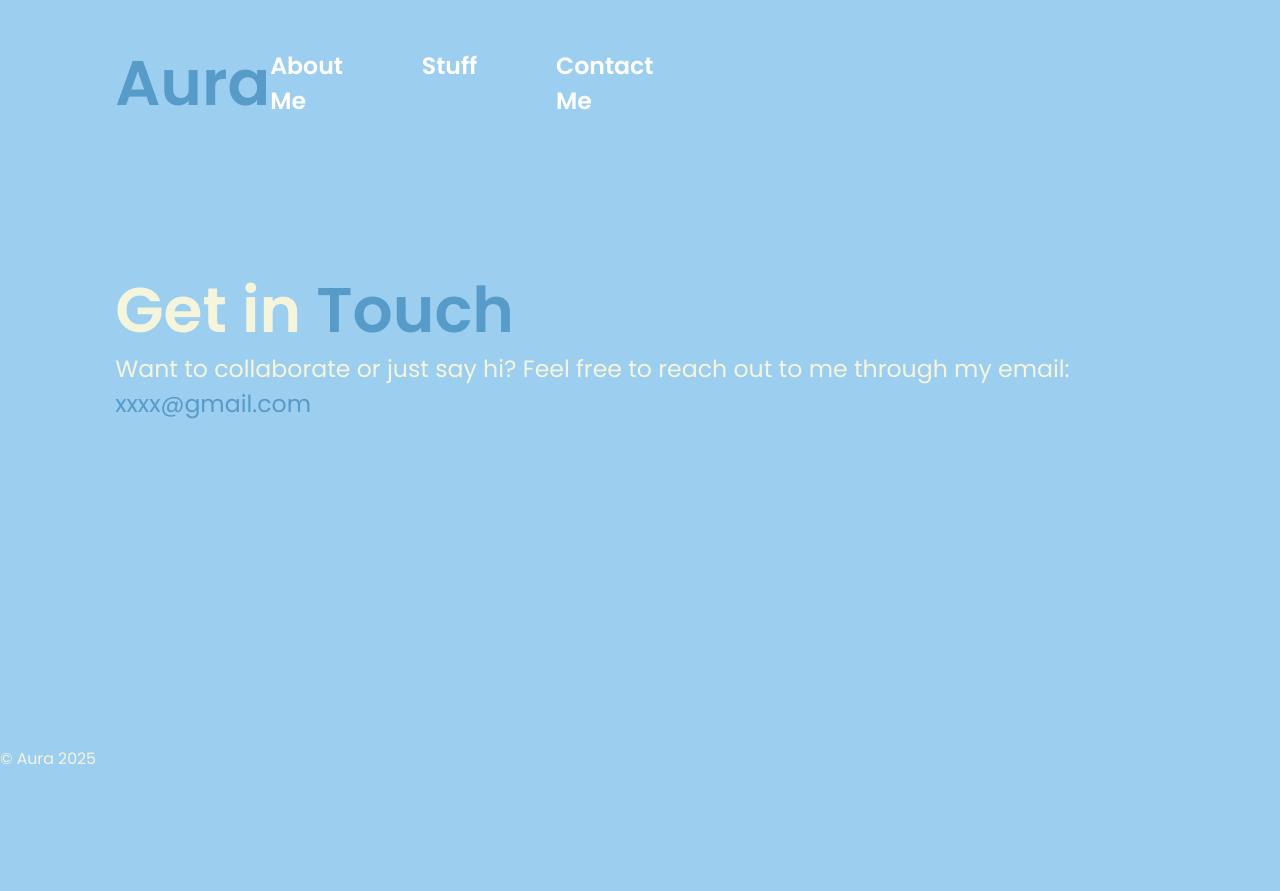
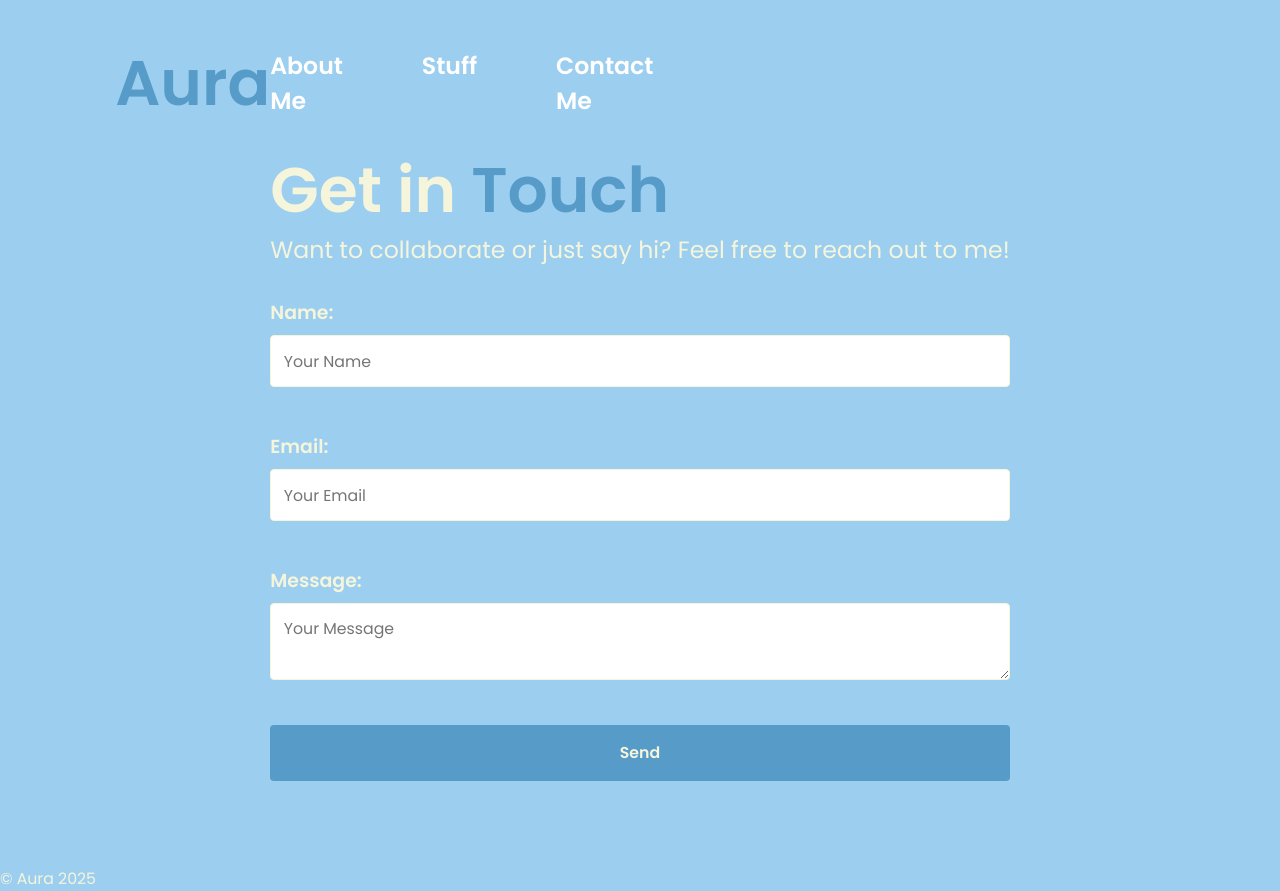
Before and after one commit to front-end-fundamentals-2025/fef-portfolio-auraloco, a plain HTML site: page contact.html in a window 1280 px wide. Before the commit the page ends 820 px from the top, so only its background shows below. Drawn offline with Linux system fonts and the light colour scheme.

Commit message:
13
Fixed so there's a form so you can fill out in contact.

```diff
--- a/contact.html
+++ b/contact.html
@@ -22,10 +22,36 @@
     <section class="contact">
       <div class="contact-content">
         <h1>Get in <span>Touch</span></h1>
-        <p>
-          Want to collaborate or just say hi? Feel free to reach out to me
-          through my email: <span> xxxx@gmail.com</span>
-        </p>
+        <p>Want to collaborate or just say hi? Feel free to reach out to me!</p>
+        <form class="contact-form">
+          <label for="name">Name:</label>
+          <input
+            type="text"
+            id="name"
+            name="name"
+            placeholder="Your Name"
+            required
+          />
+          <br />
+          <label for="email">Email:</label>
+          <input
+            type="email"
+            id="email"
+            name="email"
+            placeholder="Your Email"
+            required
+          />
+          <br />
+          <label for="message">Message:</label>
+          <textarea
+            name="message"
+            id="message"
+            placeholder="Your Message"
+            required
+          ></textarea>
+          <br />
+          <button type="submit">Send</button>
+        </form>
       </div>
     </section>
 
--- a/contactStyle.css
+++ b/contactStyle.css
@@ -79,7 +79,7 @@ nav a:active {
 section {
   min-height: 100vh;
   padding: 5rem 9% 5rem;
-  margin-top: -25vh;
+  margin-top: -10vh;
 }
 
 .contact {
@@ -100,7 +100,45 @@ section {
   font-size: 1.5rem;
 }
 
-/*Color for my name*/
+/*Color for the "Touch"*/
 span {
   color: #579bc9;
 }
+
+/*contact form*/
+.contact-form {
+  display: flex;
+  flex-direction: column;
+  gap: 0.5rem;
+  font-size: 1.2rem;
+  margin-top: 2rem;
+}
+
+.contact-form label {
+  font-weight: 600;
+}
+
+.contact-form input,
+.contact-form textarea {
+  width: 100%;
+  padding: 0.8rem;
+  border: 1px solid beige;
+  border-radius: 4px;
+  font-size: 1rem;
+}
+
+.contact-form button {
+  padding: 1rem 1.5rem;
+  background-color: #579bc9;
+  color: beige;
+  font-size: 1rem;
+  font-weight: 600;
+  border: none;
+  border-radius: 4px;
+  cursor: pointer;
+  transition: background-color 0.3s ease;
+}
+
+.contact-form button:hover {
+  background-color: #4678a5;
+}
```
